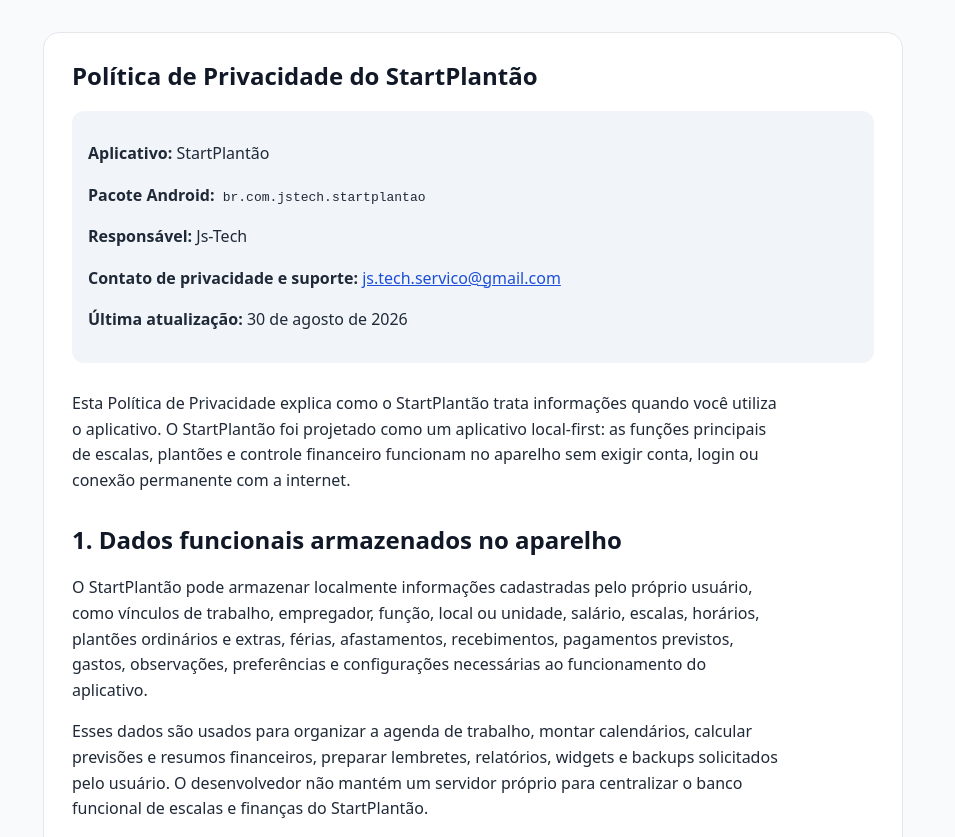
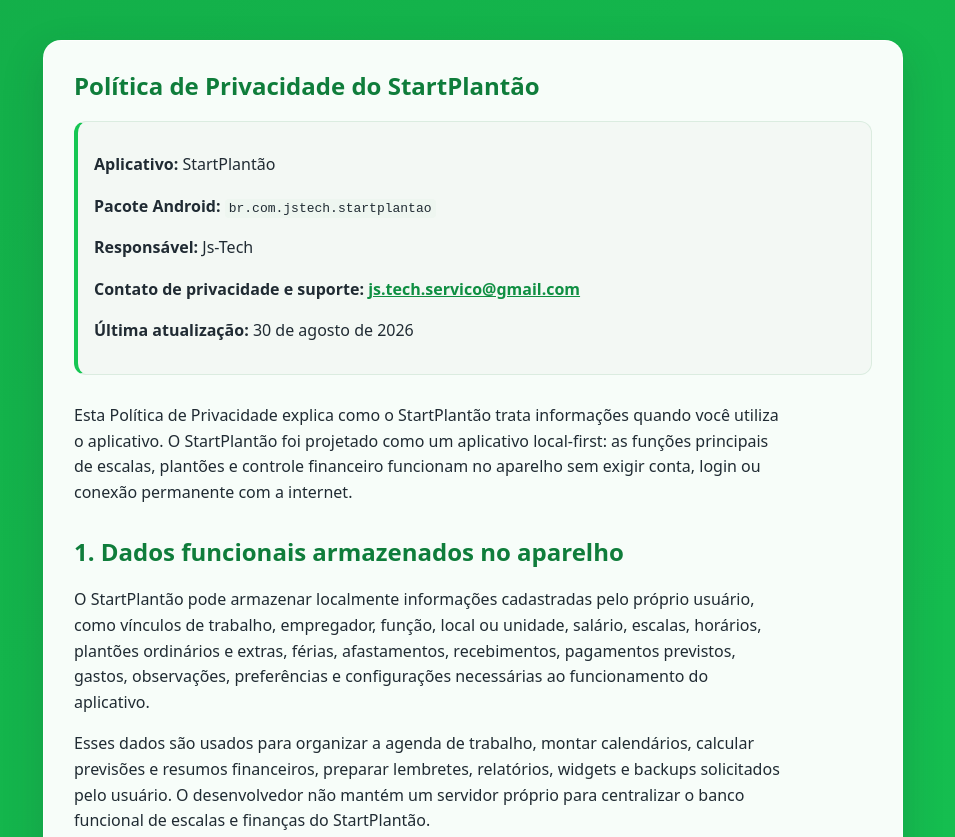
Before and after one commit to wellingtmax/starttreino-legal, a plain HTML site: page startplantao/index.html in a window 1280 px wide. Shown: the top 837 px of the page, without its empty margins (167-1122 px from the left). Drawn offline with Linux system fonts and the light colour scheme.

Commit message:
style: apply StartPlantao green gradient to privacy page

```diff
--- a/startplantao/index.html
+++ b/startplantao/index.html
@@ -9,41 +9,74 @@
     :root {
       font-family: system-ui, -apple-system, BlinkMacSystemFont, "Segoe UI", sans-serif;
       line-height: 1.6;
-      color: #1f2937;
-      background: #f8fafc;
+      color: #202b33;
+      background: #f4f6f5;
     }
     * { box-sizing: border-box; }
-    body { margin: 0; }
+    body {
+      margin: 0;
+      min-height: 100vh;
+      background:
+        linear-gradient(
+          135deg,
+          #13ae49 0%,
+          #16c653 50%,
+          #2dcc64 100%
+        );
+    }
     main {
       max-width: 900px;
       margin: 0 auto;
-      padding: 32px 20px 64px;
+      padding: 40px 20px 72px;
     }
     article {
-      background: #ffffff;
-      border: 1px solid #e5e7eb;
-      border-radius: 16px;
-      padding: 28px;
+      background: rgba(255, 255, 255, 0.97);
+      border: 1px solid rgba(255, 255, 255, 0.72);
+      border-radius: 18px;
+      padding: 30px;
+      box-shadow: 0 16px 42px rgba(32, 43, 51, 0.18);
+      backdrop-filter: blur(4px);
     }
-    h1, h2, h3 { line-height: 1.25; color: #111827; }
+    h1, h2, h3 {
+      line-height: 1.25;
+      color: #0f7d3b;
+    }
     h1 { margin-top: 0; }
     h2 { margin-top: 2rem; }
     h3 { margin-top: 1.4rem; }
     p, li { max-width: 78ch; }
     .meta {
-      background: #f1f5f9;
+      background: #f3f8f4;
+      border: 1px solid #dbece0;
+      border-left: 4px solid #16c653;
       border-radius: 12px;
       padding: 14px 16px;
       margin: 18px 0 28px;
     }
-    a { color: #1d4ed8; }
-    code { background: #f1f5f9; padding: 2px 4px; border-radius: 4px; }
+    a {
+      color: #0f8f42;
+      font-weight: 600;
+    }
+    code {
+      background: #eef6f0;
+      padding: 2px 4px;
+      border-radius: 4px;
+    }
     footer {
       margin-top: 28px;
       padding-top: 18px;
-      border-top: 1px solid #e5e7eb;
+      border-top: 1px solid #dfe8e2;
       font-size: 0.95rem;
-      color: #475569;
+      color: #58645d;
+    }
+    @media (max-width: 640px) {
+      main {
+        padding: 20px 12px 40px;
+      }
+      article {
+        padding: 22px 18px;
+        border-radius: 14px;
+      }
     }
   </style>
 </head>
```
